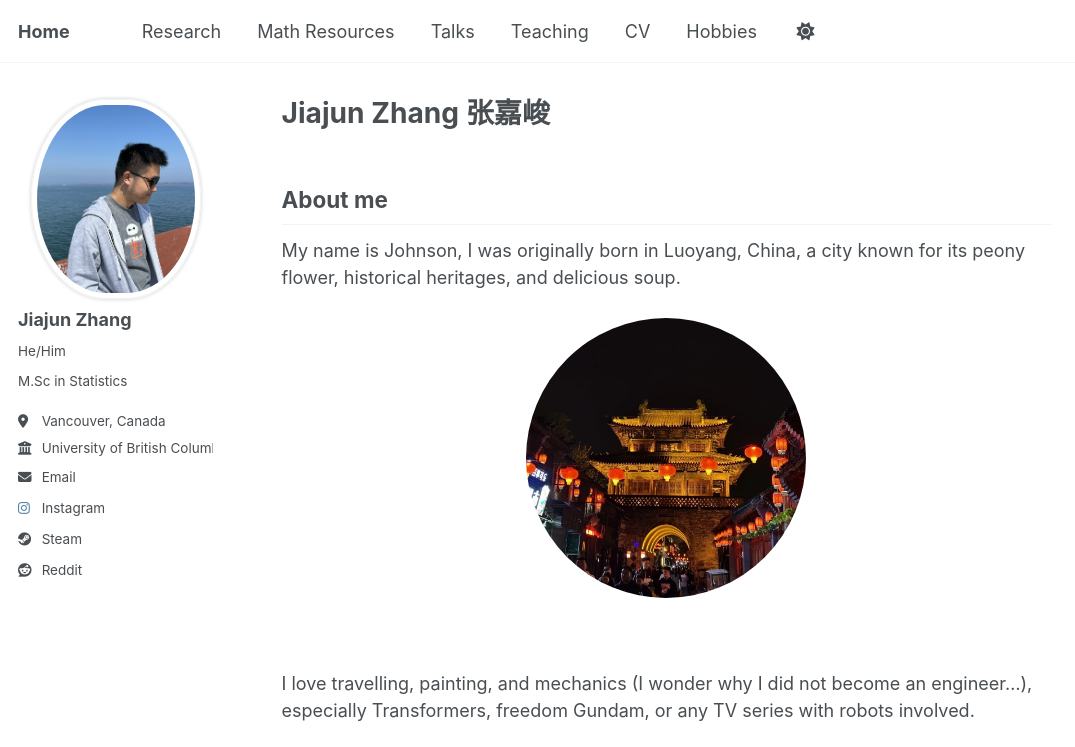
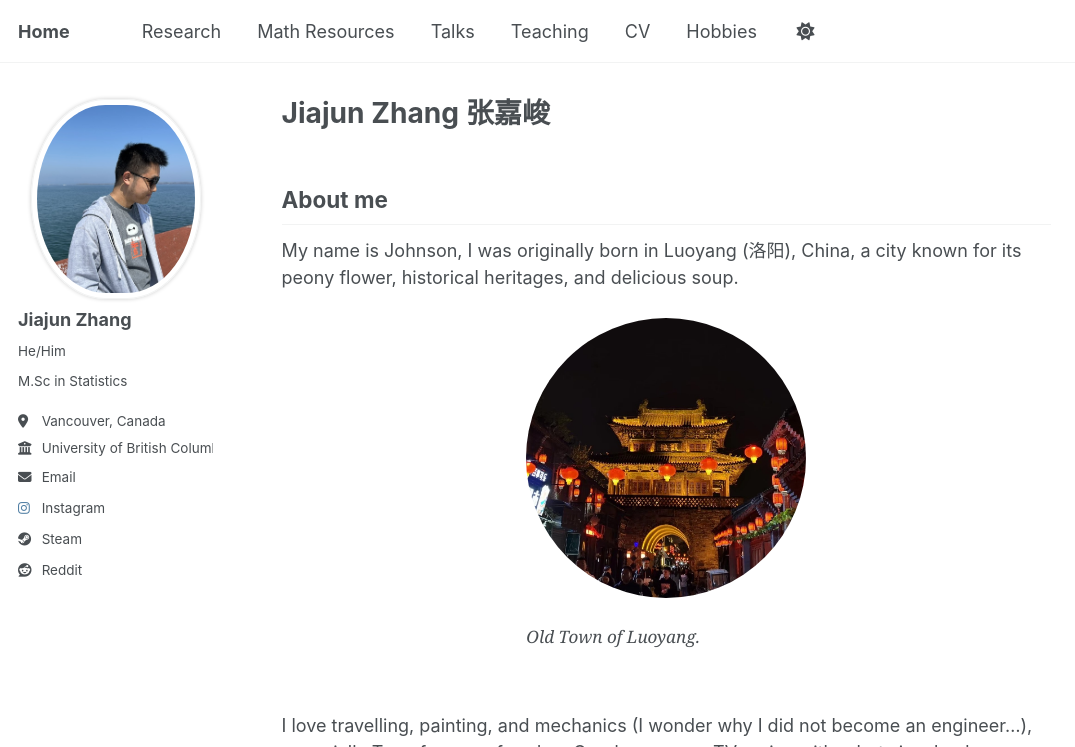
Before and after one commit to JohanssonRein/JohanssonRein.github.io, a Jekyll site: the page built from _pages/about.md, in a window 1280 px wide and 900 px high, cut to the strip 0-747 px from the top of the window. Shown: the whole strip, without its empty margins (0-1075 px from the left). Built offline with Jekyll 4.4.1, drawn with Linux system fonts in a browser that asks for light colours.

Commit message:
Update about.md

```diff
--- a/_pages/about.md
+++ b/_pages/about.md
@@ -9,7 +9,7 @@ redirect_from:
 
 ## About me
 
-My name is Johnson, I was originally born in Luoyang, China, a city known for its peony flower, historical heritages, and delicious soup.
+My name is Johnson, I was originally born in Luoyang (洛阳), China, a city known for its peony flower, historical heritages, and delicious soup.
 
 <figure style="width: 280px; max-width: 100%; margin: 1.5em auto; text-align: center;">
   <img
@@ -18,7 +18,7 @@ My name is Johnson, I was originally born in Luoyang, China, a city known for it
     style="width: 280px; height: 280px; object-fit: cover; border-radius: 50%;"
   >
   <figcaption style="font-size: 0.95em; margin-top: 0.5em;">
-    <em></em>
+    <em>Old Town of Luoyang.</em>
   </figcaption>
 </figure>
 
```
